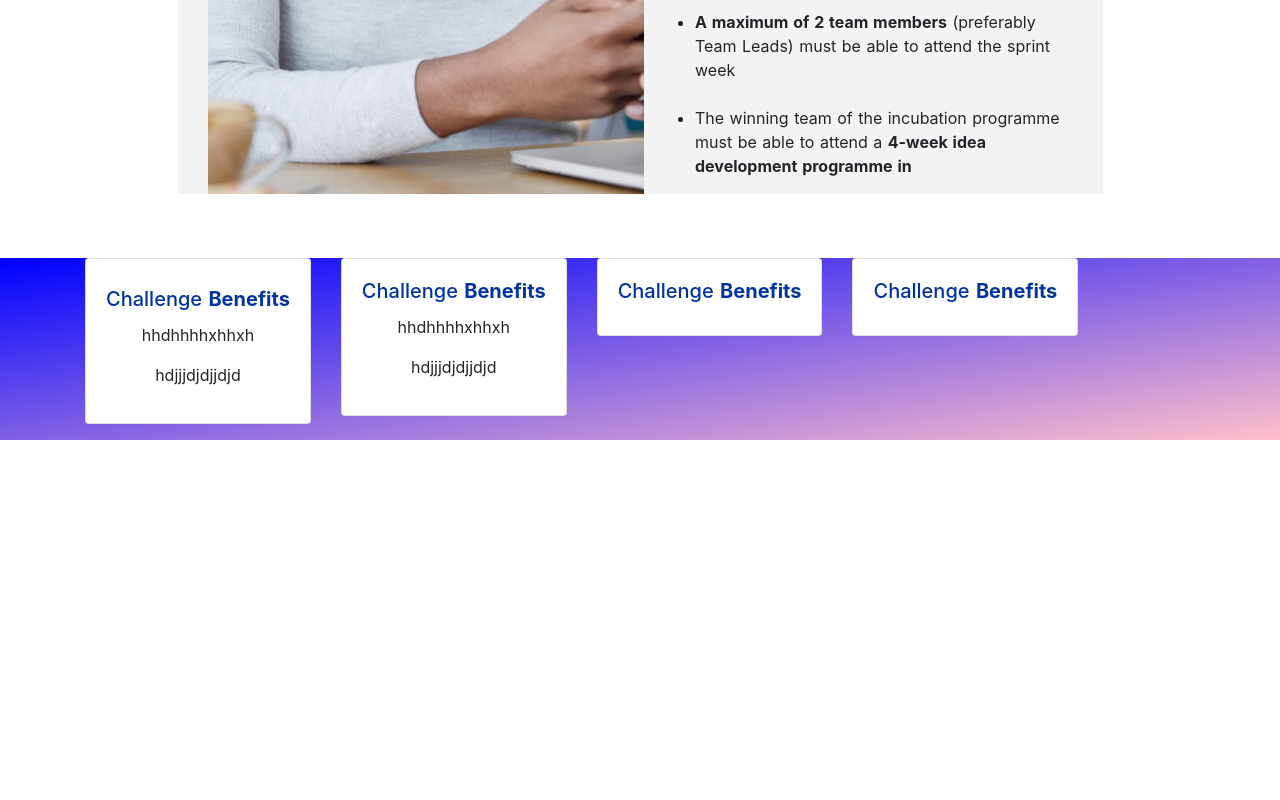
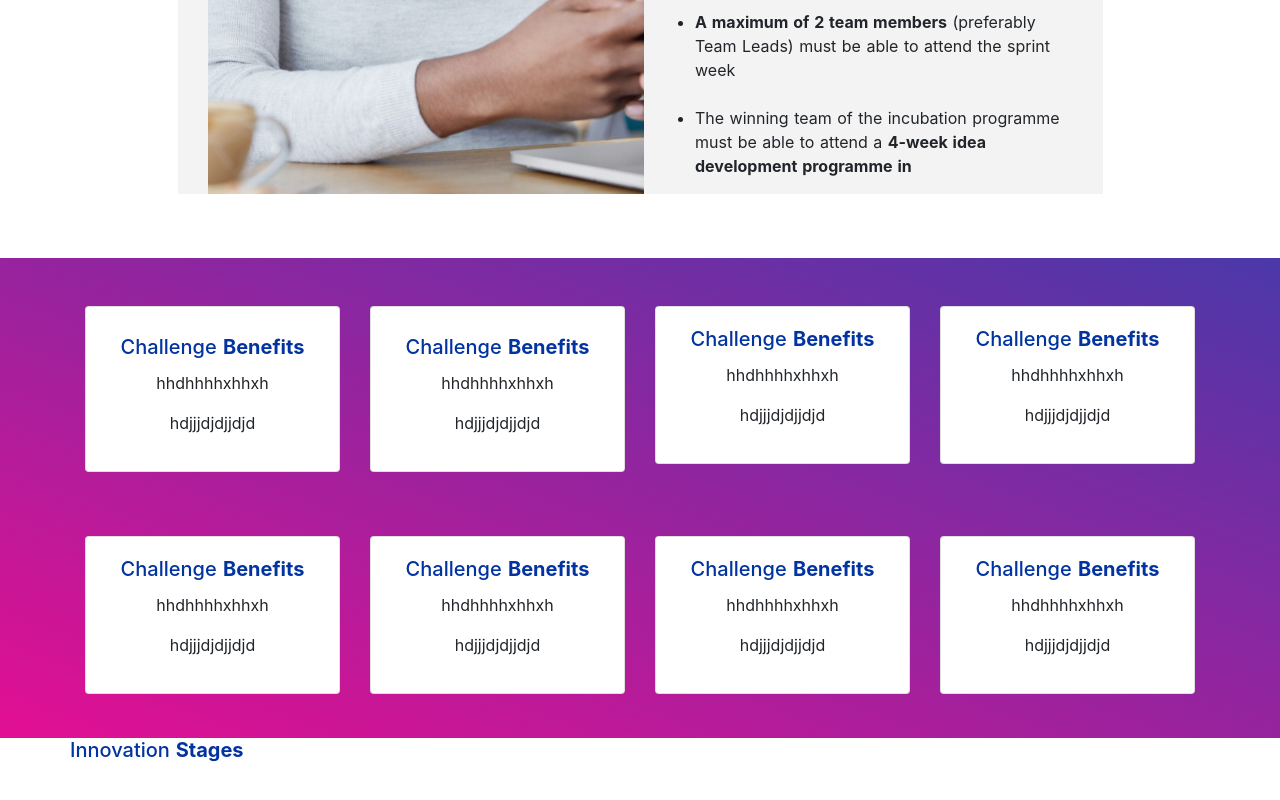
Before and after one commit to Foddie2/project-innov8, a Nuxt app: page / in a window 1280 px wide. Shown: the part 1821-2621 px from the top of the page. Before the commit the page ends 2261 px from the top, so only its background shows below. Built offline with nearby package versions, Linux system fonts and the light colour scheme.

Commit message:
Large card section

```diff
--- a/components/CardSection.vue
+++ b/components/CardSection.vue
@@ -2,7 +2,7 @@
   <section class="bg-color" >
     <div class="container " style="display:flex">
       <div class="row">
-  <div class="col-sm-3 card-s mb-3" style="max-width: 18rem;">
+  <div class="col-sm-3 card-s mb-3 mt-5" style="max-width: 18rem;">
     <div class="card text-center">
       <div class="card-body">
         <h2><i class="fa fa-home fa-3x"></i></h2>
@@ -13,7 +13,17 @@
       </div>
     </div>
   </div>
-  <div class="col-sm-3 card-s">
+  <div class="col-sm-3 card-s mb-3 mt-5" style="max-width: 18rem;">
+    <div class="card text-center">
+      <div class="card-body">
+        <h2><i class="fa fa-home fa-3x"></i></h2>
+        <h5 class="card-title">Challenge <strong>Benefits</strong></h5>
+        <p>hhdhhhhxhhxh</p>
+        <p>hdjjjdjdjjdjd</p>
+      </div>
+    </div>
+  </div>
+  <div class="col-sm-3 card-s mb-3 mt-5" >
     <div class="card text-center">
       <div class="card-body">
         <h5 class="card-title">Challenge <strong>Benefits</strong></h5>
@@ -22,22 +32,55 @@
       </div>
     </div>
   </div>
-   <div class="col-sm-3 card-s">
+  <div class="col-sm-3 card-s mb-3 mt-5" >
     <div class="card text-center">
       <div class="card-body">
         <h5 class="card-title">Challenge <strong>Benefits</strong></h5>
+          <p>hhdhhhhxhhxh</p>
+        <p>hdjjjdjdjjdjd</p>
+      </div>
+    </div>
+  </div>
+   <div class="col-sm-3 card-s mb-3 mt-5">
+    <div class="card text-center">
+      <div class="card-body">
+        <h5 class="card-title">Challenge <strong>Benefits</strong></h5>
+         <p>hhdhhhhxhhxh</p>
+        <p>hdjjjdjdjjdjd</p>
+
+      </div>
+    </div>
+   </div>
+   <div class="col-sm-3 card-s mb-3 mt-5">
+    <div class="card text-center">
+      <div class="card-body">
+        <h5 class="card-title">Challenge <strong>Benefits</strong></h5>
+         <p>hhdhhhhxhhxh</p>
+        <p>hdjjjdjdjjdjd</p>
 
       </div>
     </div>
   </div>
-  <div class="col-sm-3 card-s">
+  <div class="col-sm-3 card-s mb-3 mt-5">
     <div class="card text-center">
       <div class="card-body">
         <h5 class="card-title">Challenge <strong>Benefits</strong></h5>
+         <p>hhdhhhhxhhxh</p>
+        <p>hdjjjdjdjjdjd</p>
       </div>
     </div>
   </div>
+    <div class="col-sm-3 card-s mb-3 mt-5" >
+    <div class="card text-center">
+      <div class="card-body">
+        <h5 class="card-title">Challenge <strong>Benefits</strong></h5>
+          <p>hhdhhhhxhhxh</p>
+        <p>hdjjjdjdjjdjd</p>
+      </div>
+    </div>
+    </div>
 </div>
+
 
 
 
@@ -55,18 +98,16 @@
 </script>
 
 <style>
-section{
-  height: 50%;
-  width: 100%;
-}
+
 .bg-color{
-   background: linear-gradient(to bottom right, blue, pink);
+   background: linear-gradient(to top right,#E30F93, #4B38A9);
+   height: 30em;
 }
 
-/* .card-s{
+.card-s{
   max-width: 20em;
   max-height: 30em;
-} */
+}
 
 
 
--- /dev/null
+++ b/components/LargeCards.vue
@@ -0,0 +1,27 @@
+<template>
+<section>
+   <div class=" container stages mx-auto">
+     <div class="row">
+       <h5 class="text-center">Innovation<strong> Stages</strong></h5>
+     </div>
+
+
+  </div>
+</section>
+
+</template>
+
+<script>
+  export default {
+
+  }
+</script>
+
+<style>
+.stages{
+  height: 30em;
+  align-items: center;
+
+}
+
+</style>
--- a/pages/index.vue
+++ b/pages/index.vue
@@ -5,6 +5,7 @@
       <Hero/>
       <CardDisplay/>
       <CardSection/>
+      <LargeCards/>
     </div>
   </div>
 </template>
```
